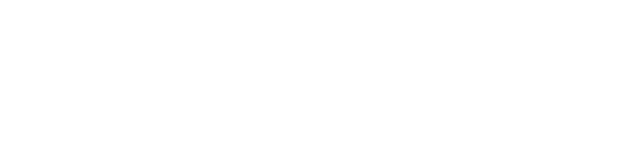
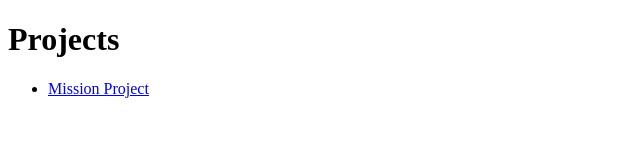
Before and after one commit to HubofCamDoom/WDD131, a plain HTML site: page index.html in a window 1280 px wide. Shown: the whole page, without its empty margins (0-640 px from the left). Drawn offline with Linux system fonts and the light colour scheme.

Commit message:
main navigation page fixed and pages setup

```diff
--- a/index.html
+++ b/index.html
@@ -9,8 +9,14 @@
     <title>Camden: WDD131 Portfolio</title>
 </head>
 <body>
-    <header></header>
-    <main></main>
+    <header>
+        <h1>Projects</h1>
+    </header>
+    <main>
+        <ul>
+            <li><a href="mission/index.html">Mission Project</a></li>
+        </ul>
+    </main>
     <footer></footer>
 </body>
 </html>
```
